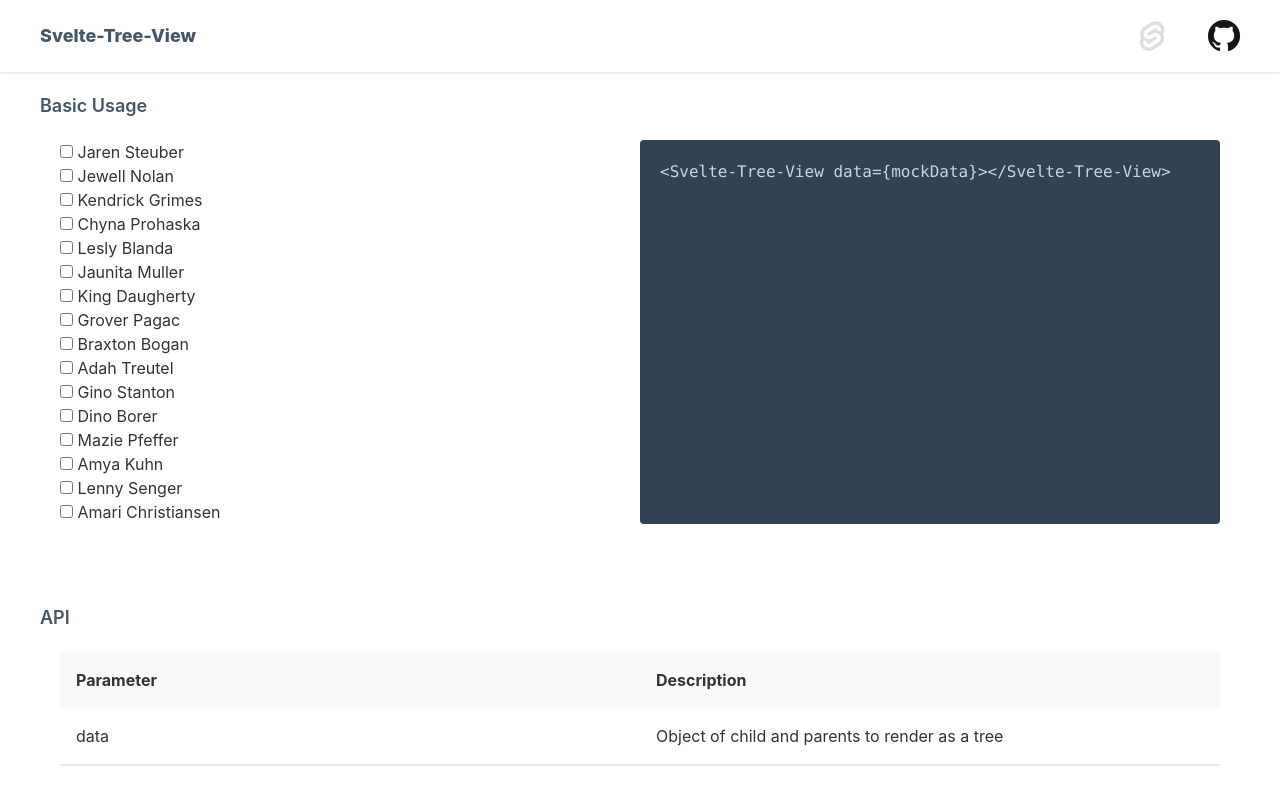
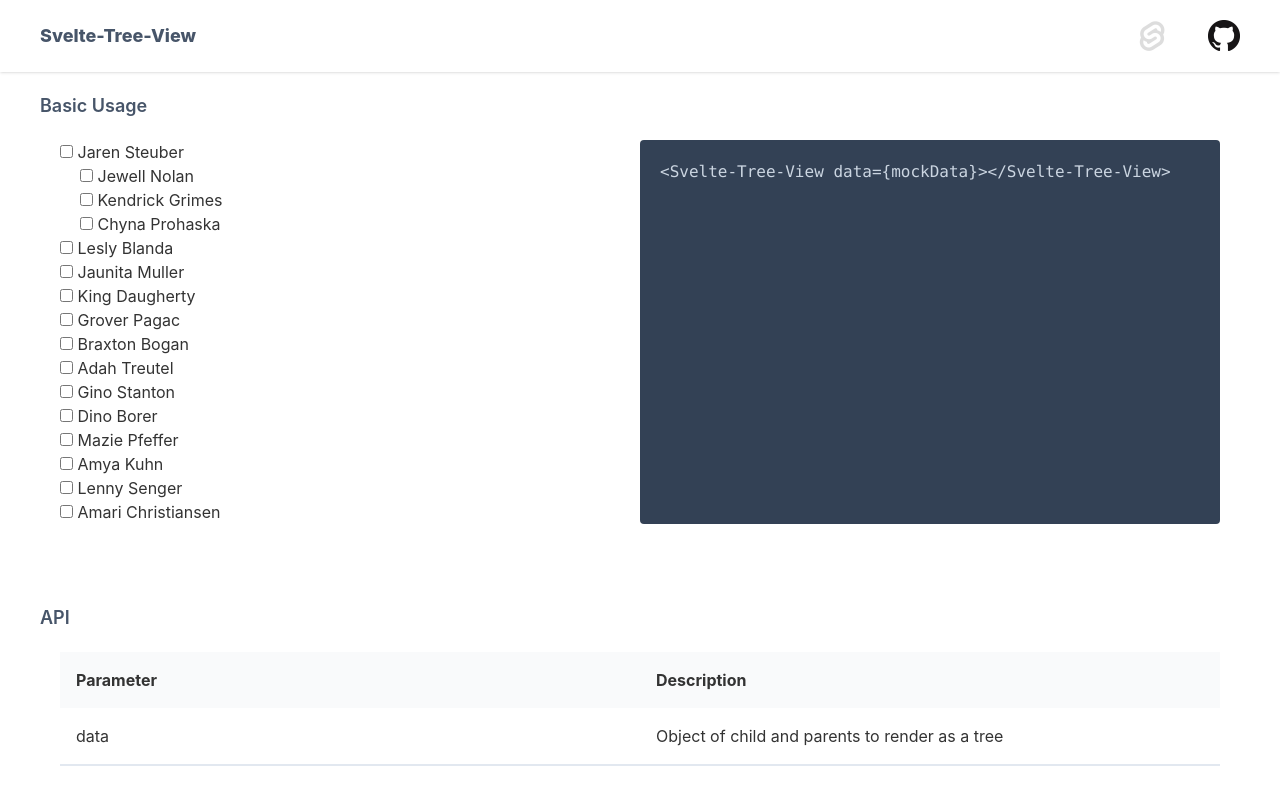
Before and after one commit to KevvKo/svelte-tree-view, a Svelte app: page / in a window 1280 px wide. Built offline with nearby package versions, Linux system fonts and the light colour scheme.

Commit message:
add new property for indent

```diff
--- a/src/components/SvelteTree.svelte
+++ b/src/components/SvelteTree.svelte
@@ -1,6 +1,5 @@
 <script>
     import TreeBranch from "./TreeBranch.svelte";
-    import TreeNode from './TreeNode.svelte';
     export let data;
 
 </script>
--- a/src/components/TreeNode.svelte
+++ b/src/components/TreeNode.svelte
@@ -1,5 +1,6 @@
 <script>
     export let node;
+    export let indent = 0;
 
     let open = true;
 
@@ -7,20 +8,27 @@
         open = !open;
     };
 
+    function handleClick(){
+        toggleOpen();
+    }
+
 </script>
 
-<li>
-    <input type='checkbox' />
+<li style="margin-left: {indent}px">
+    <input type='checkbox'/>
     <span>{node.name}</span>
 
     {#if open}
         <ul>
             {#each node.children as child}
-                <svelte:self node={child} />
+                <svelte:self node={child} indent={indent + 20} />
             {/each}
         </ul>
     {/if}
 </li>
 
 
-<style></style>
+<style>
+
+
+</style>
```
